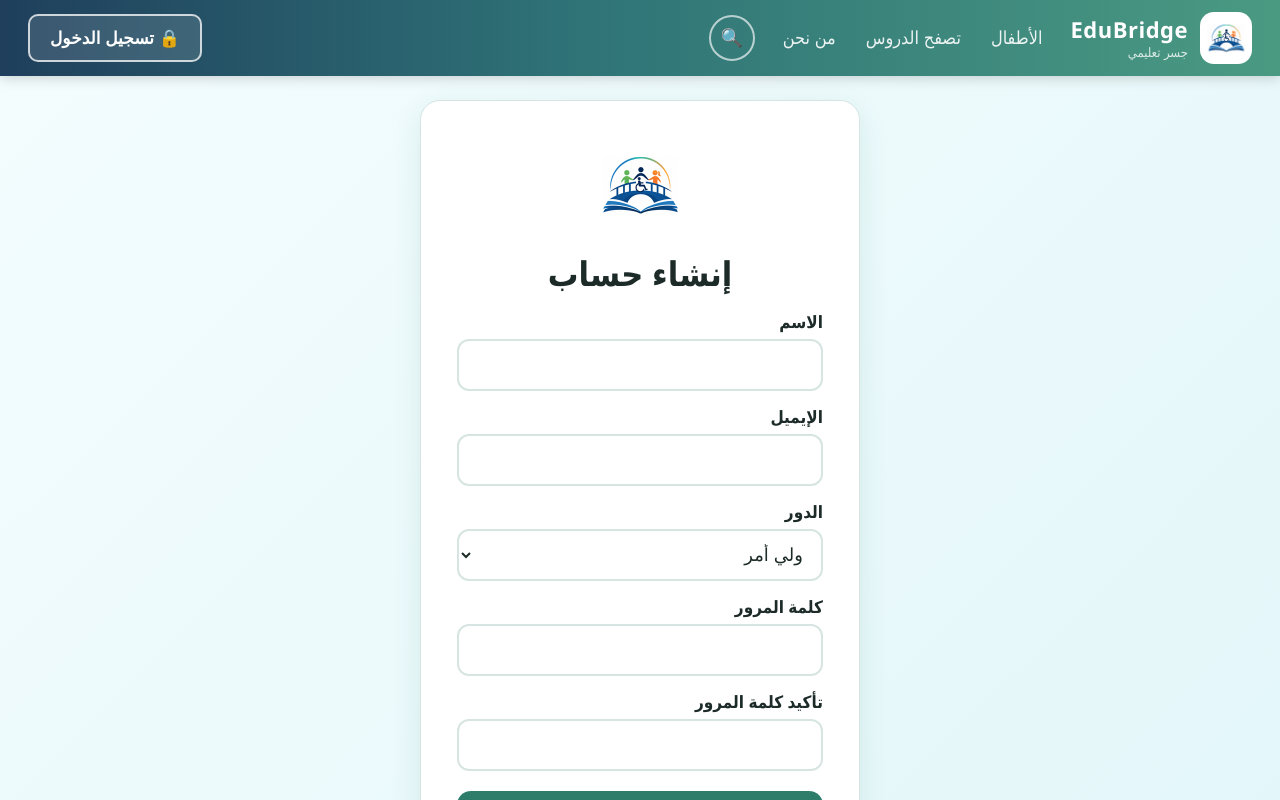
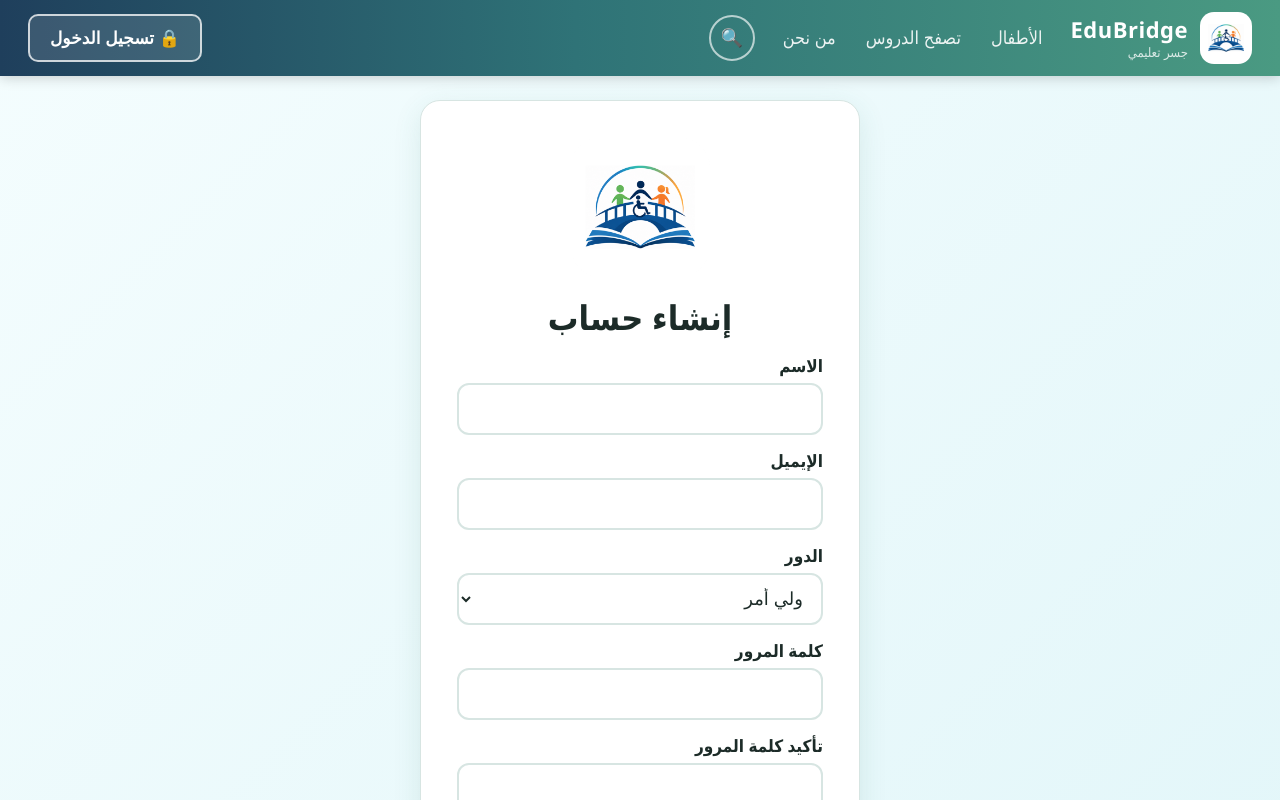
Before and after one commit to EduBridge-Team/EduBridge, a React (Vite) app in the folder edubridge-web/: page /register in a window 1280 px wide. Shown: the top 800 px of the page. Built offline with nearby package versions, Linux system fonts and the light colour scheme; no server answers.

Commit message:
web: larger login logo with high-res icon

```diff
--- a/edubridge-web/src/index.css
+++ b/edubridge-web/src/index.css
@@ -155,7 +155,7 @@ h1, h2, h3 { color: var(--text); }
   box-shadow: 0 8px 28px rgba(46, 125, 107, 0.12);
   text-align: center;
 }
-.auth-card img { width: 96px; height: 96px; }
+.auth-card img { width: 140px; height: 140px; }
 .auth-card h1 { margin: 12px 0 4px; font-size: 34px; }
 .auth-card .tagline { color: var(--muted); margin-bottom: 24px; }
 
```
Also changed, not shown: edubridge-web/public/icon.png.
